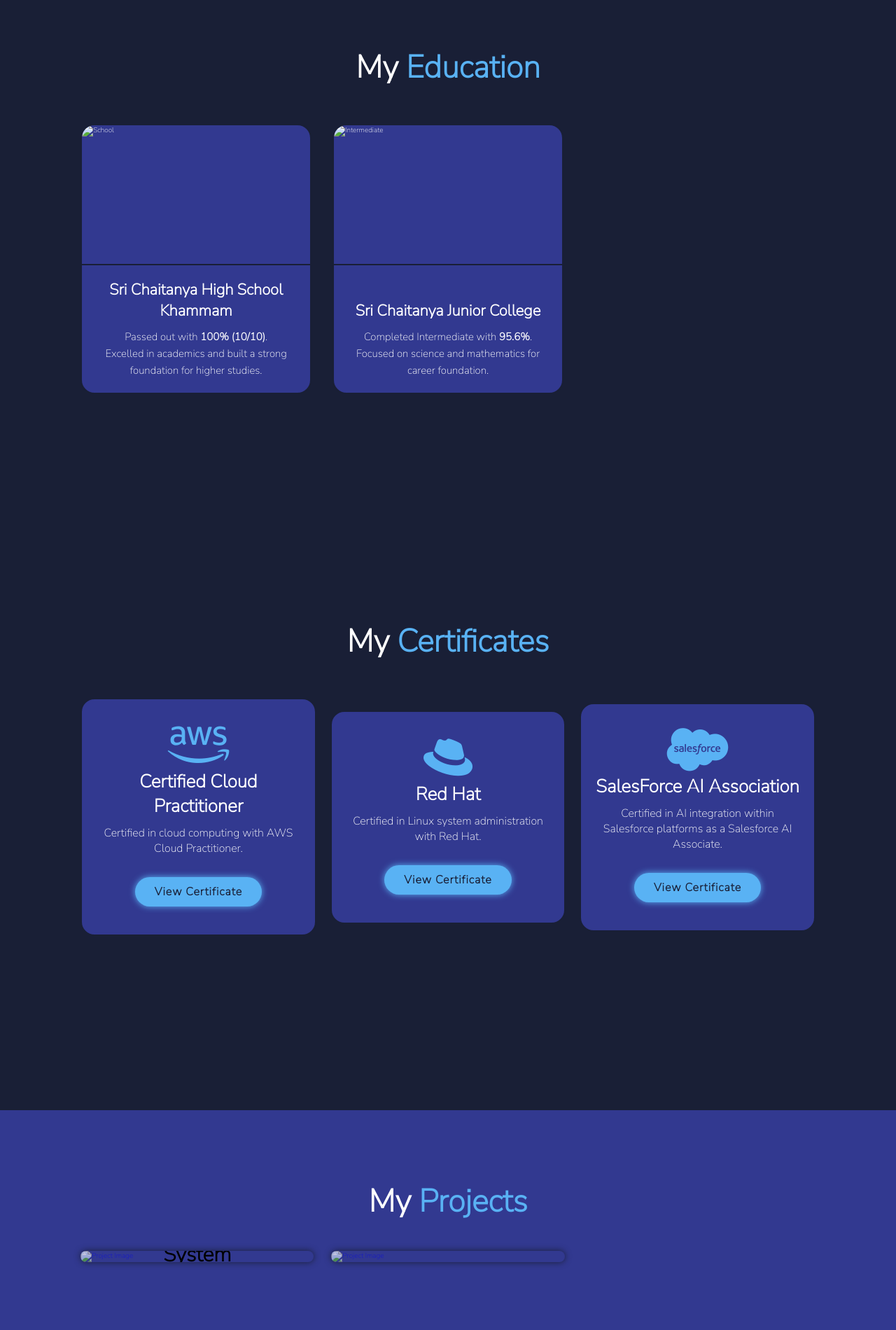
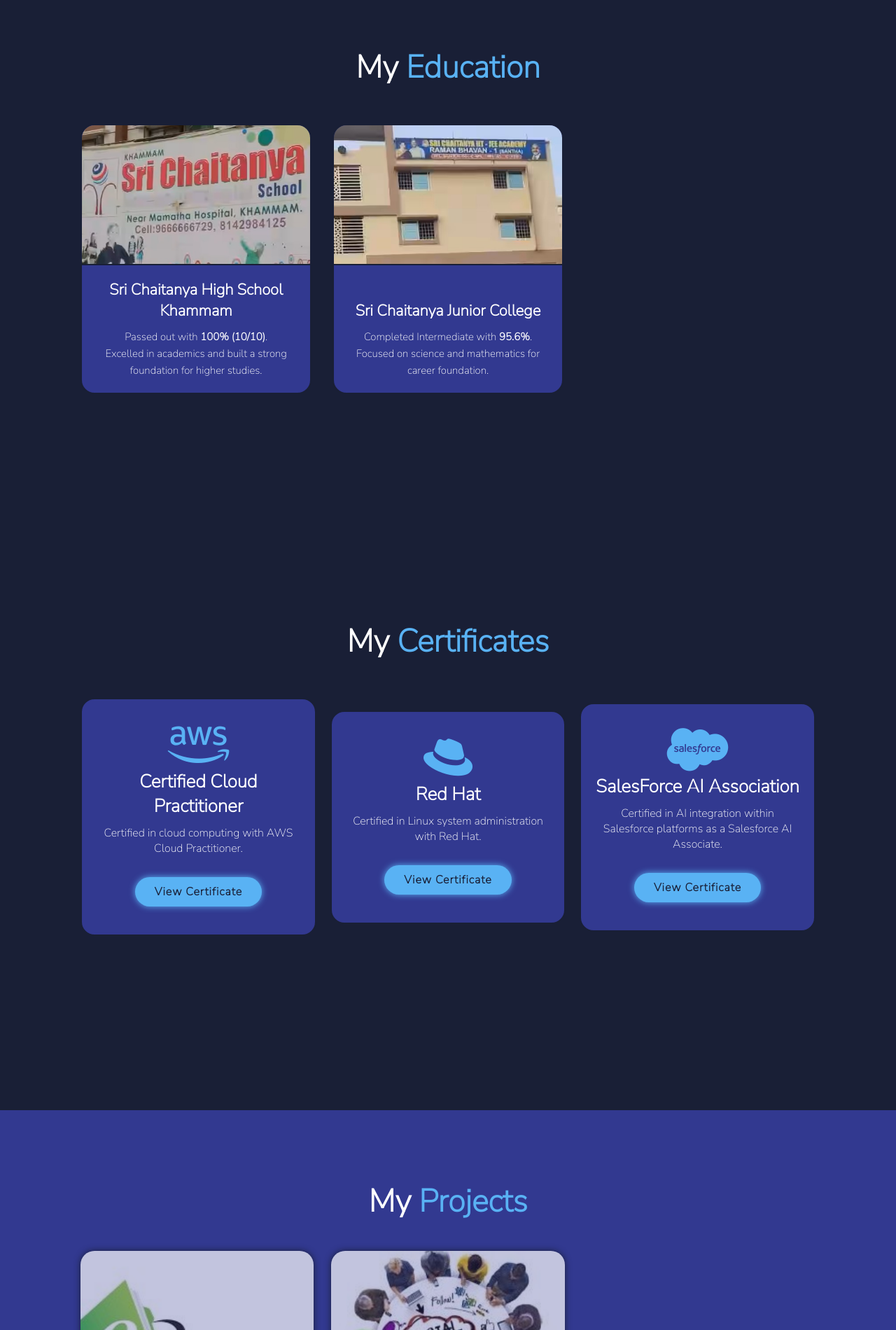
Before and after one commit to likhitha31440/portfolio, a plain HTML site: page index.html in a window 1280 px wide. Shown: the part 1614-3514 px from the top of the page at 70% size. Drawn offline with nearby package versions, Linux system fonts and the light colour scheme; files whose address does not match are found by name.

Commit message:
Update index.html

```diff
--- a/index.html
+++ b/index.html
@@ -52,7 +52,7 @@
 <!-- ABOUT SECTION DESIGN -->
 <section class="about" id="about">
   <div class="about-img">
-    <img src="img/aboutpic.png" alt="About Image">
+    <img src="./aboutpic.png" alt="About Image">
   </div>
   <div class="about-content">
     <h2 class="heading">ABOUT <span>Me</span></h2>
@@ -77,7 +77,7 @@
 
     <!-- School -->
     <div class="education-box">
-      <img src="img/school.jpg" alt="School" class="edu-img" />
+      <img src="./school.jpg" alt="School" class="edu-img" />
       <div class="edu-content">
         <h3>Sri Chaitanya High School Khammam</h3>
         <p>Passed out with <strong>100% (10/10)</strong>.<br>Excelled in academics and built a strong foundation for higher studies.</p>
@@ -86,7 +86,7 @@
 
     <!-- Intermediate -->
     <div class="education-box">
-      <img src="img/inter.jpg" alt="Intermediate" class="edu-img" />
+      <img src="./inter.jpg" alt="Intermediate" class="edu-img" />
       <div class="edu-content">
         <h3>Sri Chaitanya Junior College</h3>
         <p>Completed Intermediate with <strong>95.6%</strong>.<br>Focused on science and mathematics for career foundation.</p>
@@ -95,7 +95,7 @@
 
     <!-- University -->
     <div class="education-box">
-      <img src="img/university.jpg" alt="University" class="edu-img" />
+      <img src="./university.jpg" alt="University" class="edu-img" />
       <div class="edu-content">
         <h3>KL University</h3>
         <p>Pursuing B.Tech in CSE.<br>CGPA: <strong>9.58</strong> (up to 3rd Year, 1st Semester).<br>Actively working on projects and certifications.</p>
@@ -151,7 +151,7 @@
     <div class="portfolio-container">
       <!-- Portfolio Project 1 -->
       <a href="https://github.com/likhitha31440" target="_blank" class="portfolio-box">
-        <img src="img/1.jpg" alt="Project Image">
+        <img src="./1.jpg" alt="Project Image">
         <div class="portfolio-layer">
           <h4>Online Portfolios and Project Management System</h4>
           <p>Built a responsive e-commerce website using React.js, Firebase, and Tailwind CSS, featuring product listings, shopping cart functionality, and secure user authentication.</p>
@@ -161,7 +161,7 @@
 
       <!-- Portfolio Project 2 -->
       <a href="https://github.com/likhitha31440" target="_blank" class="portfolio-box">
-        <img src="img/2.jpg" alt="Project Image">
+        <img src="./2.jpg" alt="Project Image">
         <div class="portfolio-layer">
           <h4>Online Social Media Platform</h4>
           <p>Developed an online platform for portfolio showcasing and public management, featuring user profiles, content sharing, and community engagement.</p>
```
